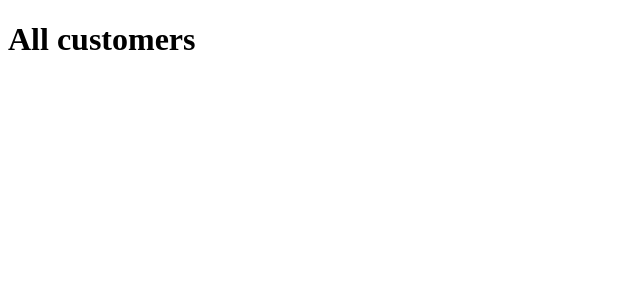
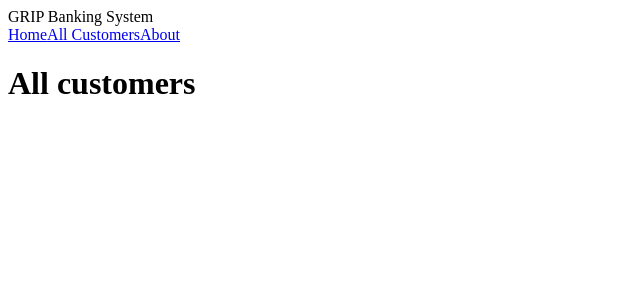
Before and after one commit to snehguptafr/GRIP-banking-system, a React (Vite) app in the folder banking-client/: page /customers in a window 1280 px wide. Shown: the top 300 px of the page, without its empty margins (0-640 px from the left). Built offline with nearby package versions, Linux system fonts and the light colour scheme.

Commit message:
add navbar to pages

```diff
--- a/banking-client/src/pages/About.jsx
+++ b/banking-client/src/pages/About.jsx
@@ -1,6 +1,9 @@
+import Navbar from "../components/Navbar";
+
 export default function About() {
   return (
     <>
+      <Navbar />
       <h1>About</h1>
     </>
   );
--- a/banking-client/src/pages/Customers.jsx
+++ b/banking-client/src/pages/Customers.jsx
@@ -1,6 +1,9 @@
+import Navbar from "../components/Navbar";
+
 export default function Customers() {
   return (
     <>
+      <Navbar />
       <h1>All customers</h1>
     </>
   );
--- a/banking-client/src/pages/Home.jsx
+++ b/banking-client/src/pages/Home.jsx
@@ -1,8 +1,10 @@
+import Navbar from "../components/Navbar";
 
 export default function Home(){
 
     return(
         <>
+        <Navbar />
         <h1>Home</h1>
         </>
     )
```
